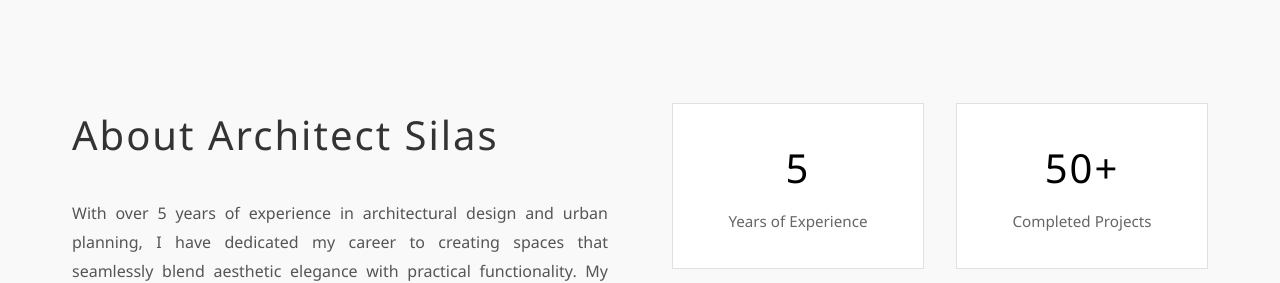
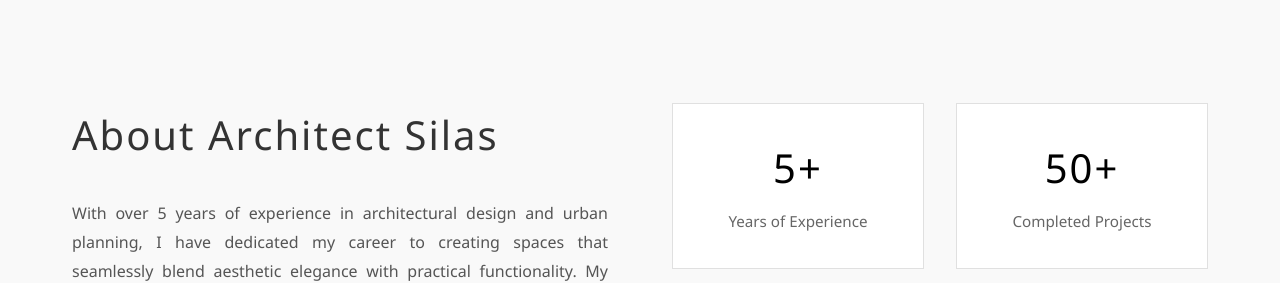
Before and after one commit to citec-47/architect, a React (Create React App) app in the folder frontend/: page / in a window 1280 px wide. Shown: the part 1780-2063 px from the top of the page. Built offline with nearby package versions, Linux system fonts and the light colour scheme; no server answers.

Commit message:
Update years of experience to 5+

```diff
--- a/frontend/src/components/About.js
+++ b/frontend/src/components/About.js
@@ -44,7 +44,7 @@ const About = () => {
 
           <div className="about-stats">
             <div className="stat">
-              <h3>5</h3>
+              <h3>5+</h3>
               <p>Years of Experience</p>
             </div>
             <div className="stat">
```
